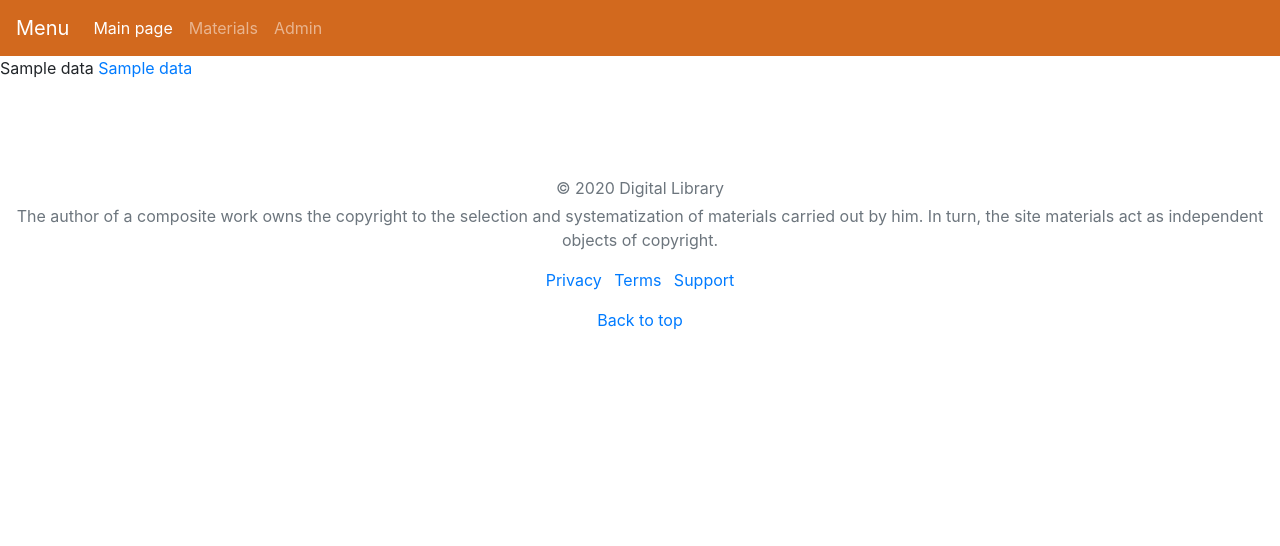
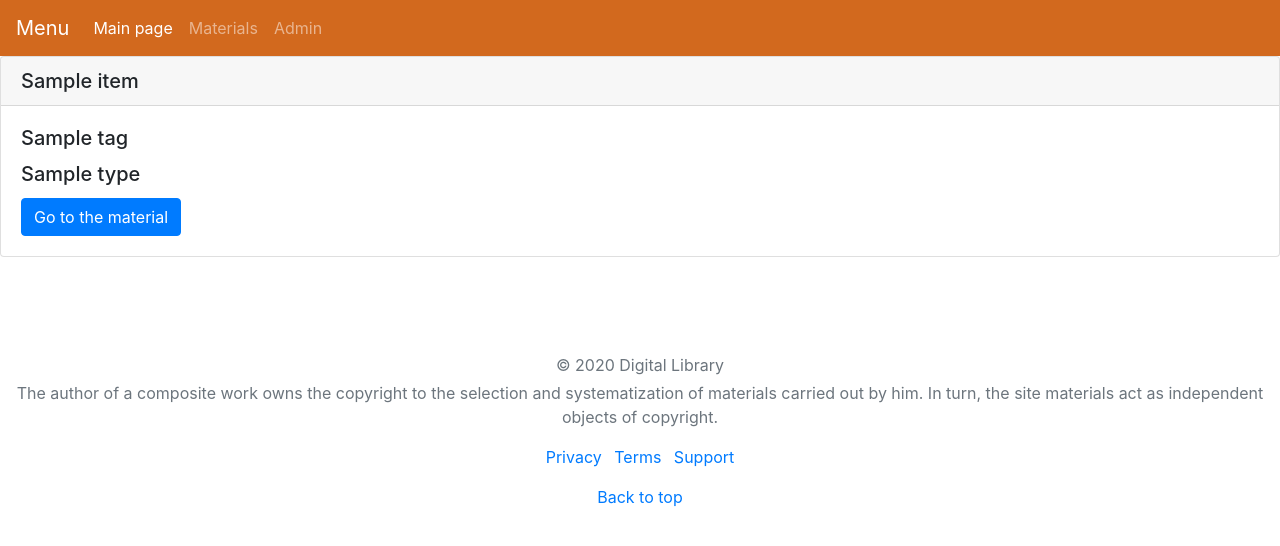
Before and after one commit to PurplePegasuss/Digital-Library-BS19-06, a Flask app: template digital_library/views/templates/list_of_materials.html in a window 1280 px wide. Shown: the top 546 px of the page. Run offline with Flask 2, Linux system fonts and the light colour scheme; the template is opened without the code that fills it: most values are stand-ins (such as "Sample title", 1, 10 or a date in 2020).

Commit message:
List of materials updated

```diff
--- a/digital_library/views/templates/list_of_materials.html
+++ b/digital_library/views/templates/list_of_materials.html
@@ -1,7 +1,16 @@
+<!--Author: Andrey-->
 {% extends '_page.html' %}
 {% block content %}
-    {% for name, id in data %}
-        {{ id }}
-        <a href={{ url_for('index.material', materialId = id) }}>{{ name }}</a>
-    {%  endfor %}
+    <div class="card">
+        {% for item in data.items() %}
+            <h5 class="card-header">{{ item["title"] }}</h5>
+            <div class="card-body">
+                {% for tag in item['tags']%}
+                    <h5 class="card-title">{{tag}}</h5>
+                {% endfor %}
+                <h5 class="card-title">{{ item["type"] }}</h5>
+                <a class="btn btn-primary" href={{ url_for('index.material', material_id = id) }}>Go to the material</a>
+            </div>
+        {%  endfor %}
+    </div>
 {% endblock %}
```
